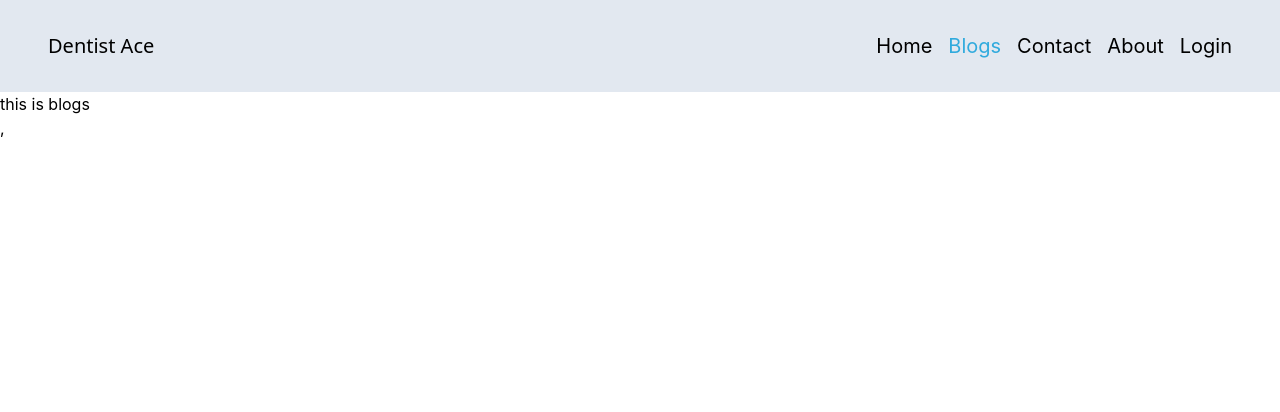
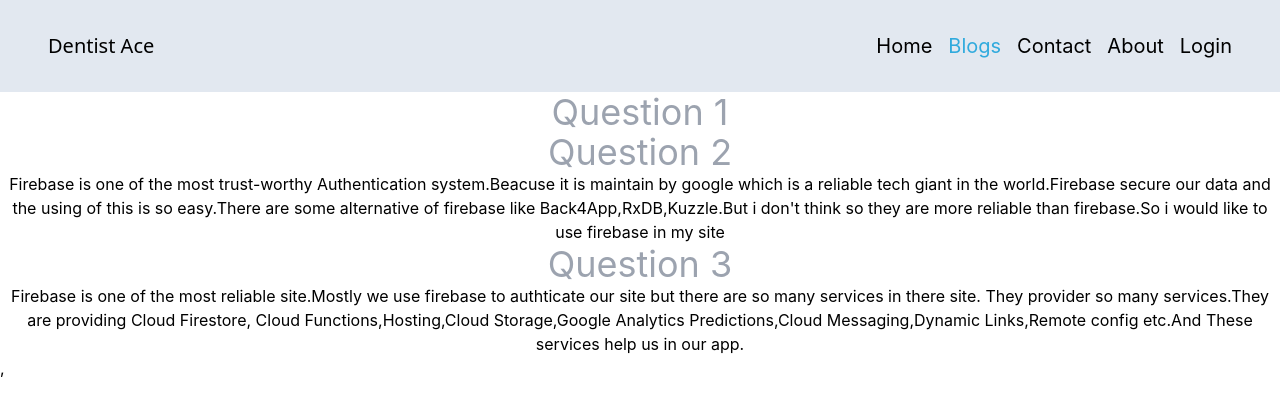
Before and after one commit to ARKOMOL/Dentist-Ace, a React (Create React App) app: page /blogs in a window 1280 px wide. Shown: the top 412 px of the page. Built offline with nearby package versions, Linux system fonts and the light colour scheme.

Commit message:
blogs 2 questions ans done

```diff
--- a/src/Component/Blog/Blogs.js
+++ b/src/Component/Blog/Blogs.js
@@ -2,8 +2,19 @@
 
 const Blogs = () => {
     return (
-        <div>
-           <h1>this is blogs</h1>
+        <div className='container text-center'>
+           <h1 className='text-4xl text-gray-400 '>Question 1</h1>
+           <p className='text-1xl'>
+
+           </p>
+           <h1 className='text-4xl text-gray-400 '>Question 2</h1>
+           <p className='text-1xl'>
+                Firebase is one of the most trust-worthy Authentication system.Beacuse it is maintain by google which is a reliable tech giant in the world.Firebase secure our data and the using of this is so easy.There are some alternative of firebase like Back4App,RxDB,Kuzzle.But i don't think so they are more reliable than firebase.So i would like to use firebase in my site
+           </p>
+           <h1 className='text-4xl text-gray-400 '>Question 3</h1>
+           <p className='text-1xl'>
+            Firebase is one of the most reliable site.Mostly we use firebase to authticate our site but there are so many services in there site. They provider so many services.They are providing Cloud Firestore, Cloud Functions,Hosting,Cloud Storage,Google Analytics Predictions,Cloud Messaging,Dynamic Links,Remote config etc.And These services help us in our app.
+           </p>
         </div>
     );
 };
--- a/src/Component/Service/Services.js
+++ b/src/Component/Service/Services.js
@@ -4,8 +4,8 @@
 import ServiceDetails from './ServiceDetails';
 
 const Services = () => {
-    const [checkOut,setCheckOut] =useState([])
-    const [service,setService] =useServices()
+    const [checkOut,setCheckOut] =useState([]);
+    const [service,setService] =useServices([]);
     // console.log(serivce);
 
     const handleAddToCheckout =(service)=>{
@@ -30,9 +30,9 @@
           }
 
             </div>
-            <div className="checkout">
+            {/* <div className="checkout">
                 <CheckOut checkOut={checkOut}/>
-            </div>
+            </div> */}
         </div>
     );
 };
```
Also changed, not shown: src/App.js (+6 -1 lines).
